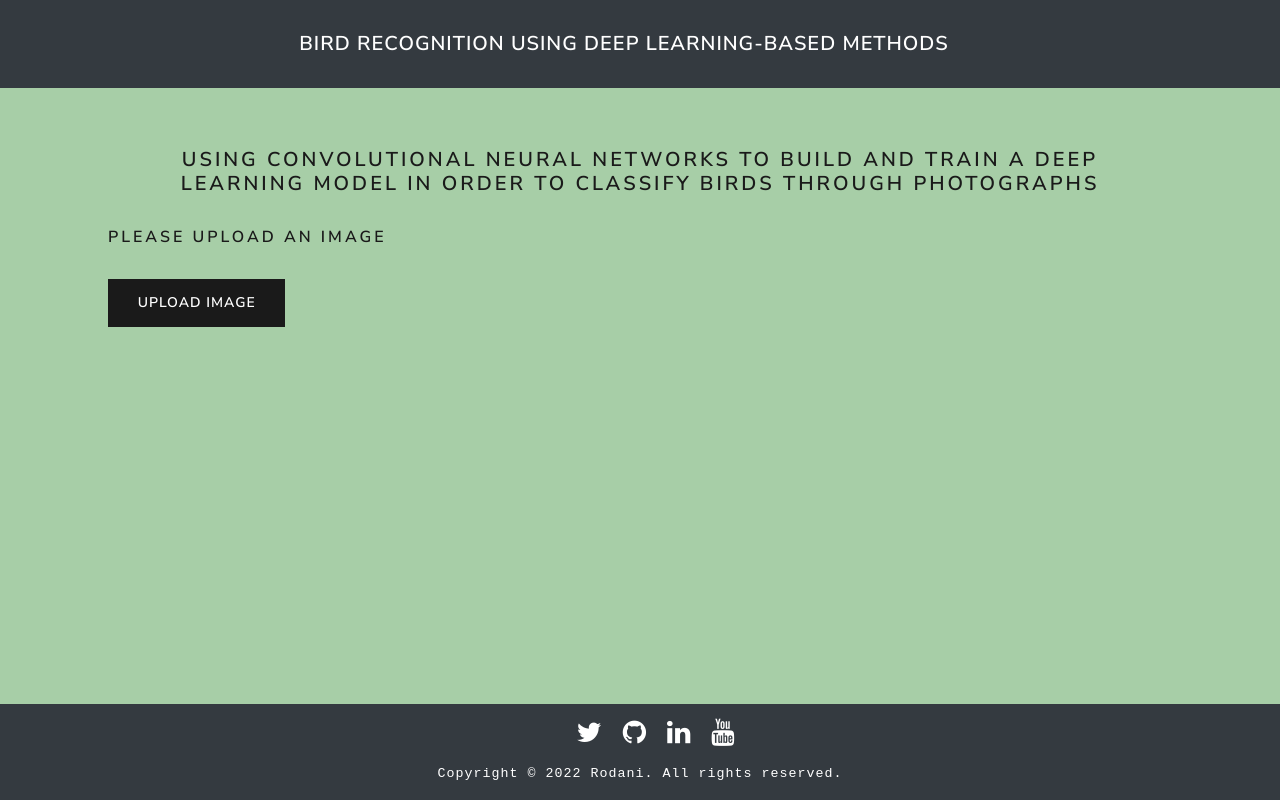
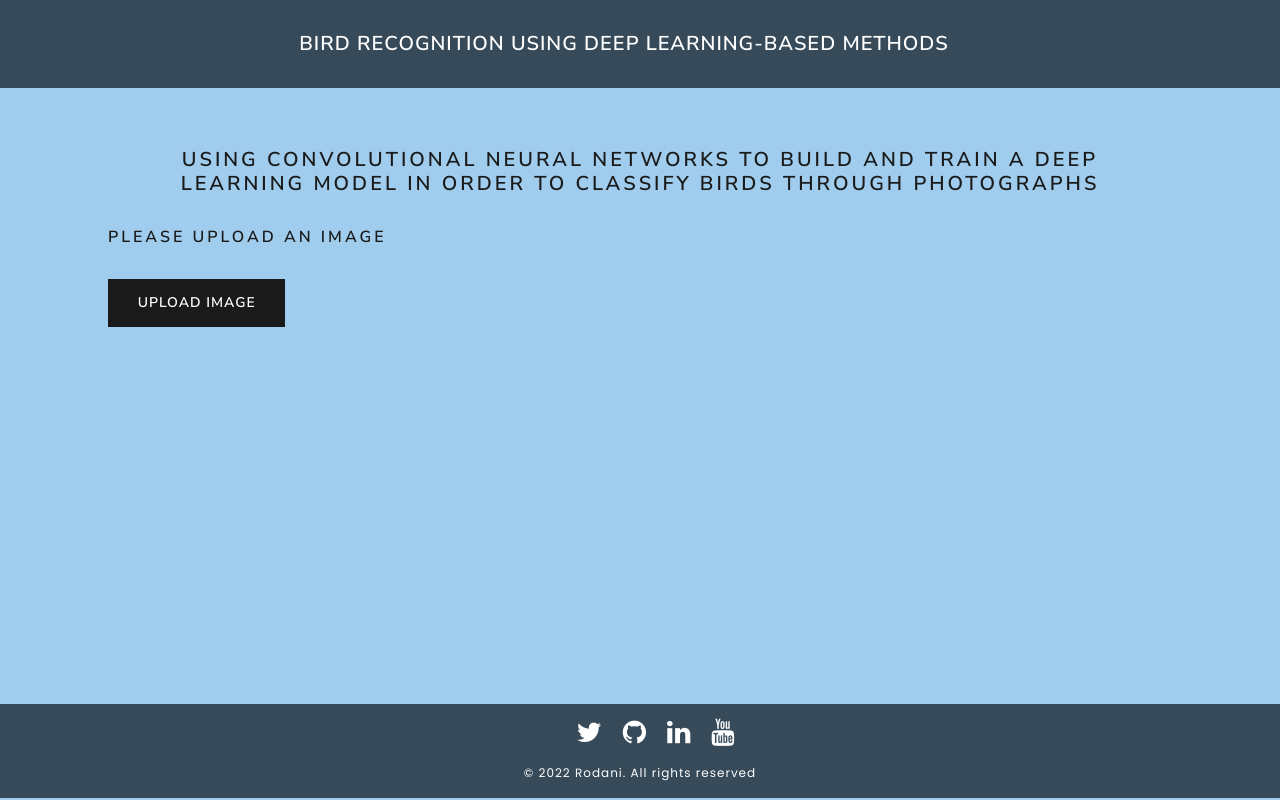
Before and after one commit to yassine-rd/bird_species_classification, a Flask app: page / in a window 1280 px wide. Run offline with Flask 2, Linux system fonts and the light colour scheme; some libraries are stand-ins or nearby versions.

Commit message:
adding css variables to change the web application theme color

```diff
--- a/flask-main/static/css/style.css
+++ b/flask-main/static/css/style.css
@@ -1,3 +1,31 @@
+/*==================== GOOGLE FONTS ====================*/
+@import url('https://fonts.googleapis.com/css2?family=Poppins:wght@400;500;600&display=swap');
+
+/*==================== CSS VARIABLES ====================*/
+:root{
+
+  /*========== Colors ==========*/
+  /* Change theme color */
+  --hue-color: 205;
+  /*Purple 250 - Green 142 - Blue 205 - Pink 340*/
+
+  /* HSL color mode */
+  --primary-background-color: hsl(var(--hue-color), 69%, 78%);
+  --secondary-background-color: hsl(var(--hue-color), 24%, 28%);
+  --image-preview-borders: hsl(var(--hue-color), 24%, 85%);
+  --links-hover: hsl(var(--hue-color), 24%, 80%);
+
+  /*========== Font and typography ==========*/
+  --body-font: 'Poppins', sans-serif;
+
+  /* .5rem = 8px, 1rem = 16px, 1.5rem = 24px ... */
+  --big-font-size: 2rem;
+  --normal-font-size: .938rem;
+  --small-font-size: .813rem;
+  --smaller-font-size: .75rem;
+
+}
+
 * {
   flex-direction: column;
   margin: 0;
@@ -6,7 +34,7 @@
 }
 
 body {
-  background-color: #a7cea7;
+  background-color: var(--primary-background-color);
 }
 
 main {
@@ -14,6 +42,10 @@ main {
   margin: 0 auto;
   padding: 30px 20px;
   min-height: calc(100vh - 88px - 96px);
+}
+
+.navbar{
+  background-color: var(--secondary-background-color);
 }
 
 #motivation {
@@ -26,7 +58,7 @@ main {
 }
 
 footer {
-  background-color: #343a40;
+  background-color: var(--secondary-background-color);
 }
 
 .footer-socials {
@@ -60,17 +92,17 @@ footer {
 }
 
 .socials a:hover i {
-  color: #c1c3c9;
+  color: var(--links-hover);
 }
 
 .footer-copy {
-  font-family: "Courier New", Arial, Helvetica, sans-serif;
+  font-family: var(--body-font);
   display: flex;
   text-align: center;
   color: #fff;
   bottom: 0;
   width: 100%;
-  font-size: smaller;
+  font-size: var(--smaller-font-size);
 }
 
 .footer-copy p a {
@@ -83,7 +115,7 @@ footer {
   width: 256px;
   height: 256px;
   position: relative;
-  border: 5px solid #f8f8f8;
+  border: 5px solid var(--image-preview-borders);
   box-shadow: 0 2px 4px 0 rgba(0, 0, 0, 0.1);
   margin-top: 1em;
   margin-bottom: 1em;
--- a/flask-main/templates/index.html
+++ b/flask-main/templates/index.html
@@ -13,7 +13,7 @@
 
     <body>
         <header>
-            <nav class="navbar navbar-dark bg-dark">
+            <nav class="navbar navbar-dark">
                 <div class="container">
                     <a class="navbar-brand" href="https://github.com/yassine-rd/bird_species_classification" target="_blank" id="github">
                         Bird recognition using deep learning-based methods
@@ -85,12 +85,12 @@
                 <ul class="socials">
                     <li><a href="https://twitter.com/yassine_rd_" target="_blank"><i class="fa fa-twitter"></i></a></li>
                     <li><a href="https://github.com/yassine-rd" target="_blank"><i class="fa fa-github"></i></a></li>
-                    <li><a href="https://www.linkedin.com/in/yassine-rodani-420b99202/" target="_blank"><i class="fa fa-linkedin"></i></a></li>
+                    <li><a href="https://www.linkedin.com/in/yassine-rodani/" target="_blank"><i class="fa fa-linkedin"></i></a></li>
                     <li><a href="https://www.youtube.com/channel/UCminaYgqTyGUMeDF8Ew26Bw" target="_blank"><i class="fa fa-youtube"></i></a></li>
                 </ul>
             </div>
             <div class="footer-copy">
-                <p>Copyright &copy; 2022 <a href="https://github.com/yassine-rd" target="_blank">Rodani</a>. All rights reserved.</p>
+                <p>&copy; 2022 Rodani. All rights reserved</p>
             </div>
         </footer>
     </body>
```
